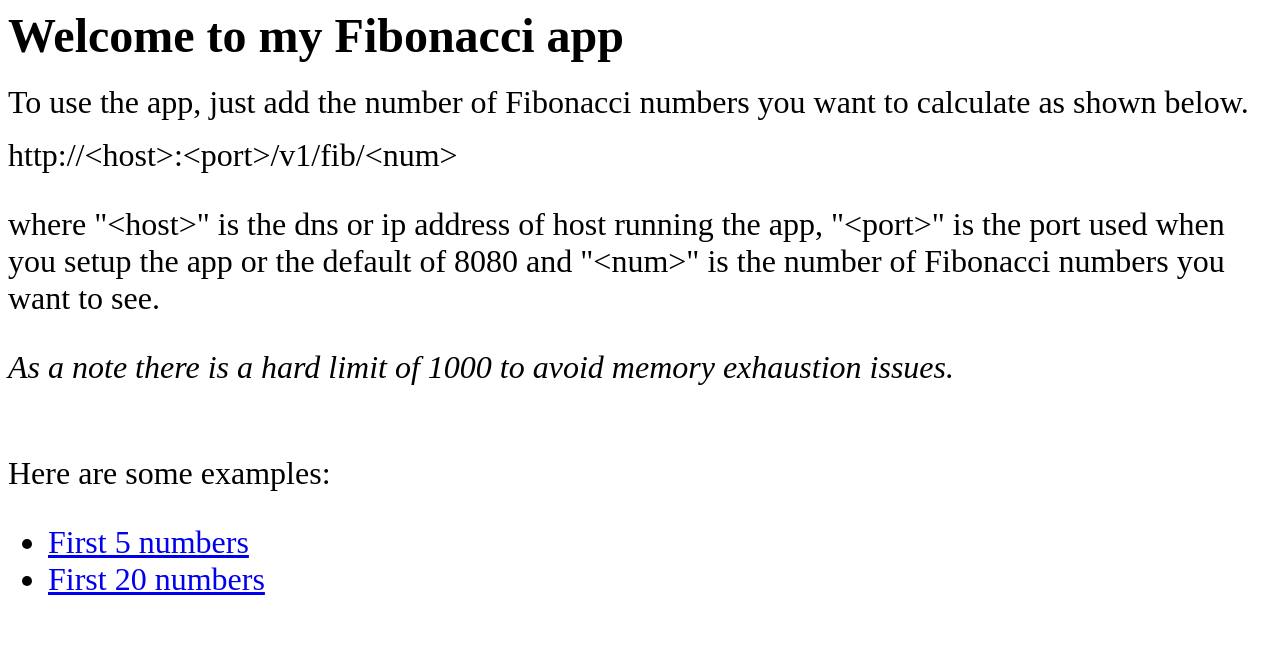
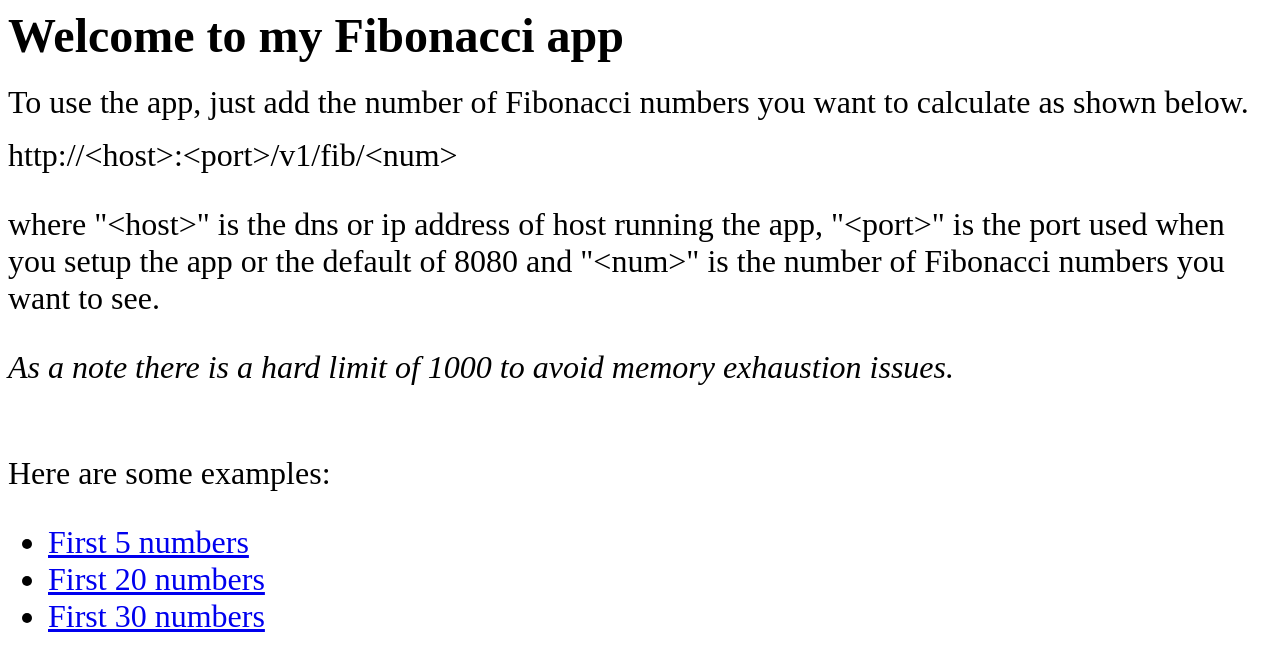
Before and after one commit to bhudlemeyer/fib, a plain HTML site: page app/templates/index.html in a window 1280 px wide. Drawn offline with Linux system fonts and the light colour scheme.

Commit message:
modify index.html to test new ci pipeline configs

```diff
--- a/app/templates/index.html
+++ b/app/templates/index.html
@@ -14,6 +14,7 @@
             <ul>
                 <li><a href="/v1/fib/5">First 5 numbers</a>
                 <li><a href="/v1/fib/20">First 20 numbers</a>
+                <li><a href="/v1/fib/30">First 30 numbers</a>
             </ul>
         </p>
     </body>
```
Also changed, not shown: 1 other file.
